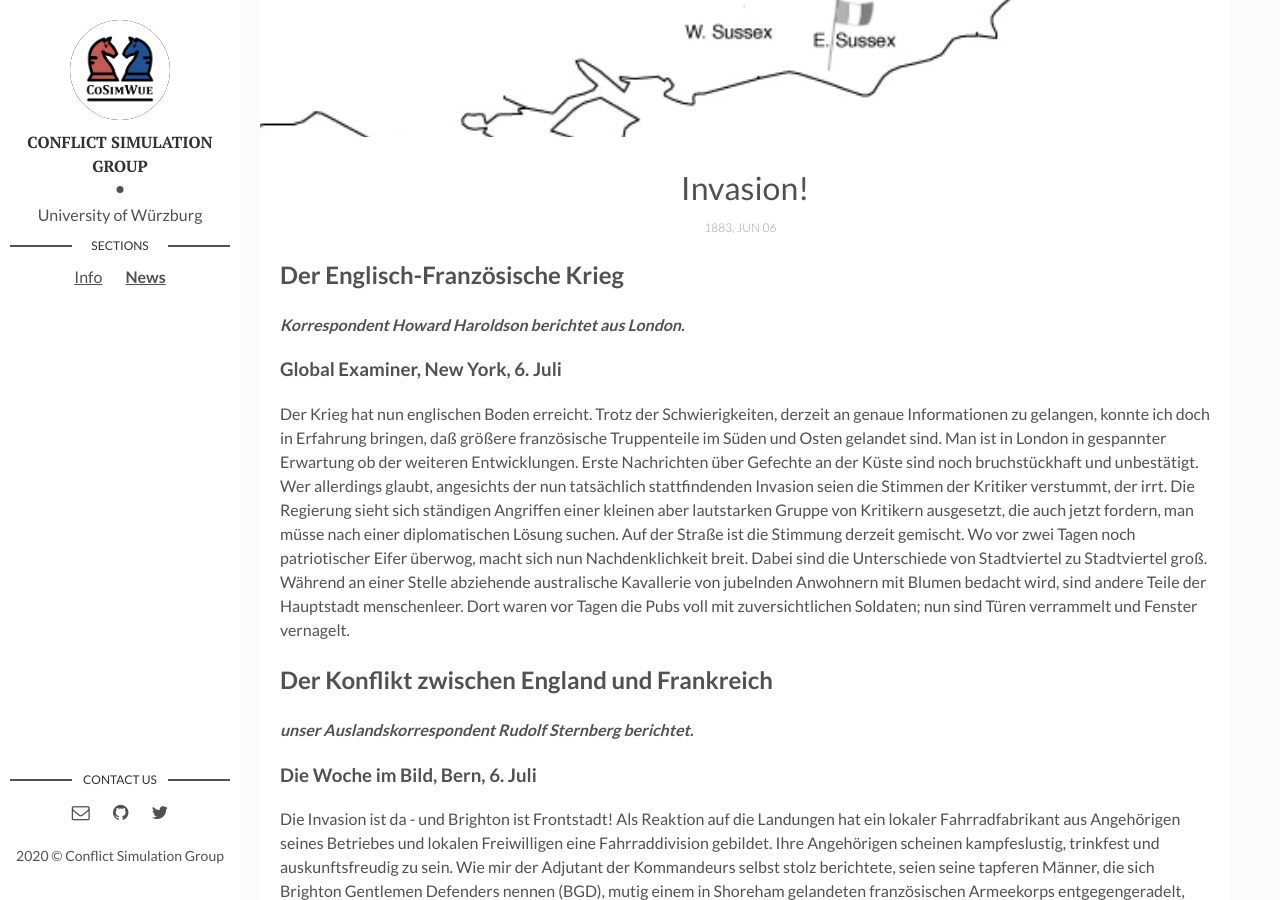
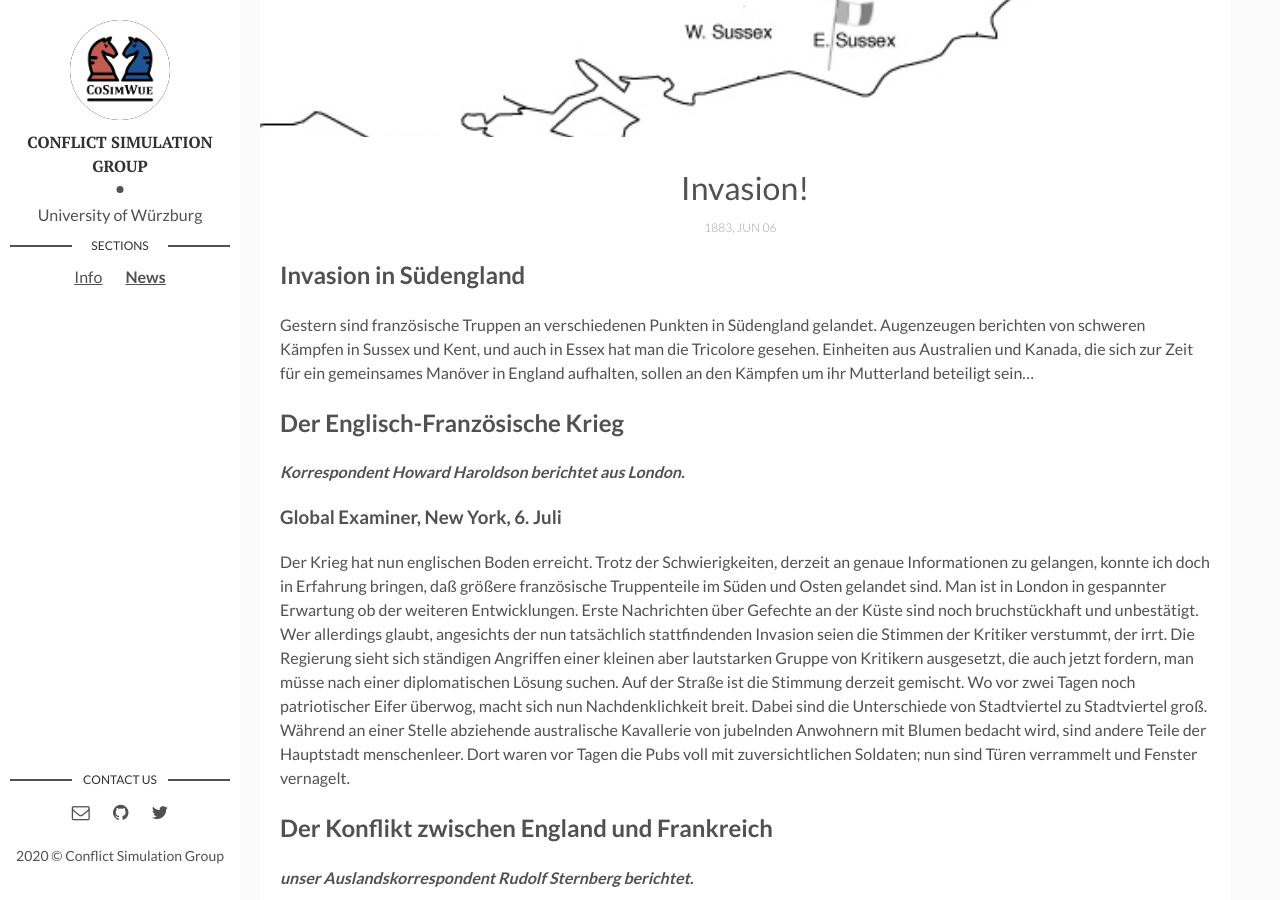
Before and after one commit to cosimwue/TDTL2020, a Jekyll site: the page built from _posts/1883-06-07-Invasion.markdown, in a window 1280 px wide and 900 px high, scrolled down 607 px. Built offline with Jekyll 4.4.1, drawn with Linux system fonts in a browser that asks for light colours.

Commit message:
some more sentences

```diff
--- a/_posts/1883-06-07-Invasion.markdown
+++ b/_posts/1883-06-07-Invasion.markdown
@@ -8,6 +8,10 @@ fig-caption: # Add figcaption (optional)
 tags:
 ---
 
+
+## Invasion in Südengland
+
+Gestern sind französische Truppen an verschiedenen Punkten in Südengland gelandet. Augenzeugen berichten von schweren Kämpfen in Sussex und Kent, und auch in Essex hat man die Tricolore gesehen. Einheiten aus Australien und Kanada, die sich zur Zeit für ein gemeinsames Manöver in England aufhalten, sollen an den Kämpfen um ihr Mutterland beteiligt sein...
 
 ## Der Englisch-Französische Krieg
 
```
